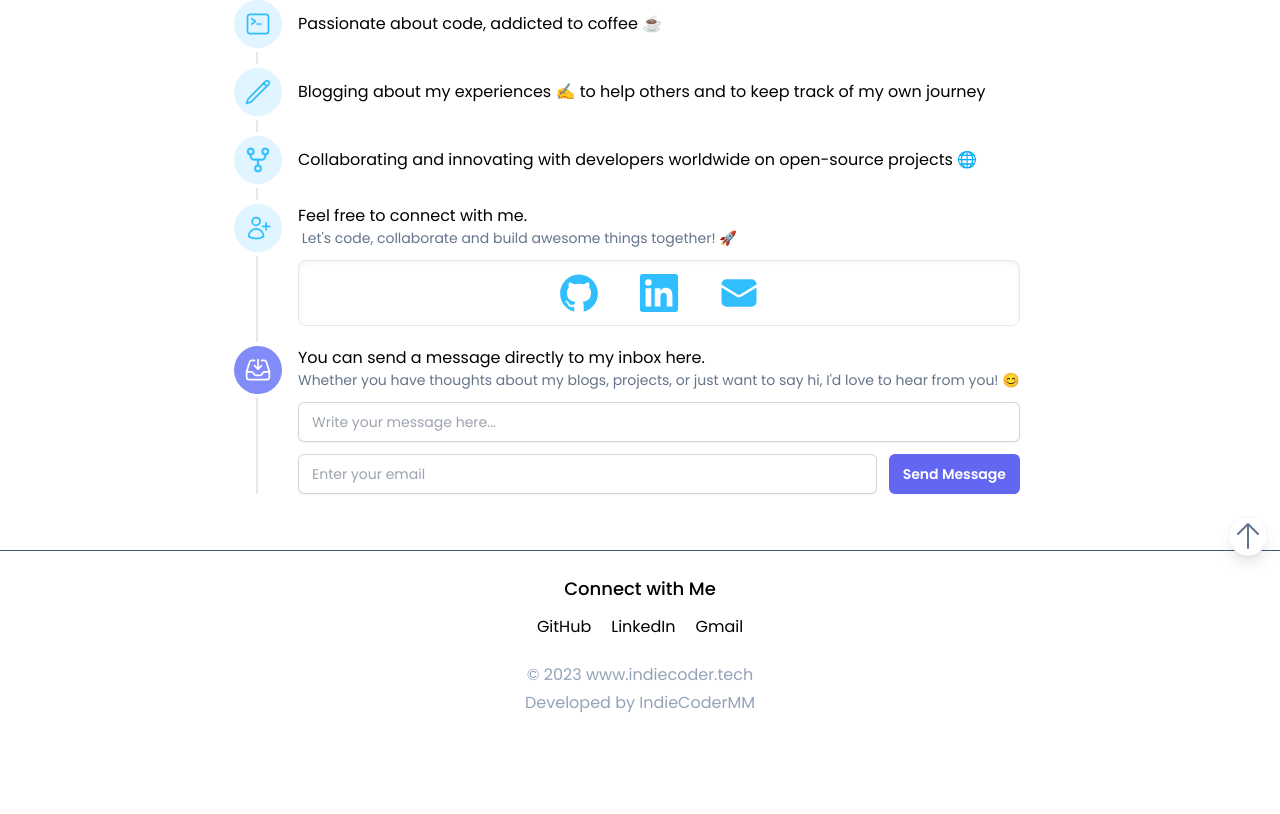
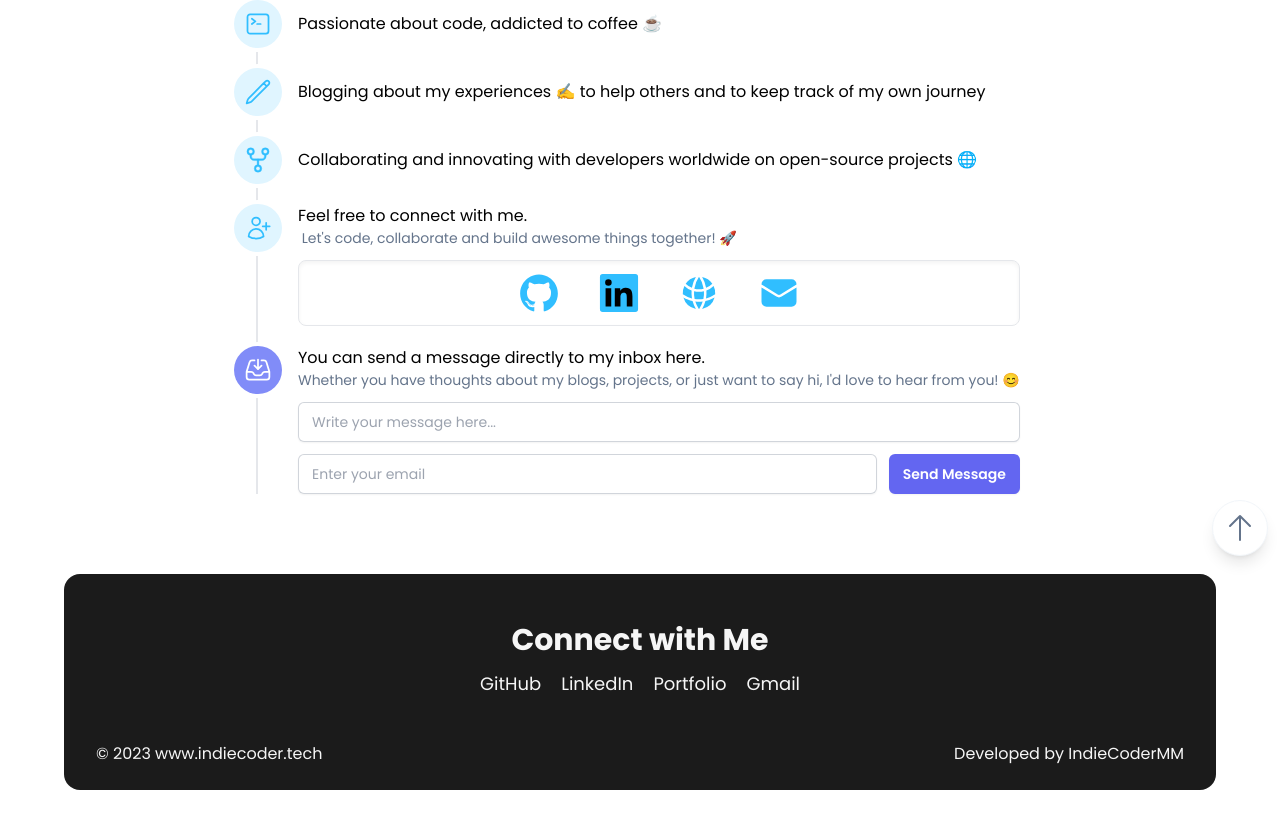
Before and after one commit to IndieCoderMM/indiecoder-blog, a Next.js app: page /about in a window 1280 px wide. Shown: the part 232-1046 px from the top of the page. Before the commit the page ends 971 px from the top, so only its background shows below. Built offline with nearby package versions, Linux system fonts and the light colour scheme; no server answers.

Commit message:
Modify feed and footer

```diff
--- a/app/globals.css
+++ b/app/globals.css
@@ -21,7 +21,7 @@ body {
 }
 
 .paddings {
-  @apply px-4 py-2 lg:px-8 lg:py-4 xl:px-12 xl:py-6;
+  @apply px-4 py-2 lg:px-8 lg:py-4 xl:px-16 xl:py-6;
 }
 
 .flexCenter {
--- a/app/page.tsx
+++ b/app/page.tsx
@@ -8,7 +8,7 @@ export default async function Home() {
   const posts = await getPosts();
 
   const postPreviews = posts
-    .slice(4)
+    .slice(4, 10)
     .map((post) => <PostPreview key={post.id} {...post} />);
 
   return (
@@ -17,7 +17,9 @@ export default async function Home() {
       <FeaturedPosts {...posts} />
       <section className="w-full px-0 py-2 lg:px-8 lg:py-16 xl:px-16">
         <h2 className="mb-8 text-2xl font-bold lg:text-4xl">Recent Posts</h2>
-        <div className="mx-auto grid w-full max-w-xl gap-4">{postPreviews}</div>
+        <div className="mx-auto grid w-full grid-cols-1 gap-4 sm:grid-cols-2 lg:grid-cols-3">
+          {postPreviews}
+        </div>
       </section>
     </>
   );
--- a/components/Footer.tsx
+++ b/components/Footer.tsx
@@ -1,25 +1,30 @@
-'use client';
+"use client";
 
-import { SocialLinks } from '@/constants';
+import { SocialLinks } from "@/constants";
 
 const Footer = () => {
   return (
-    <footer className="w-full maxContentWidth dark:bg-dark-gray mt-8 py-6 dark:text-light-gray text-center border-t border-slate-600">
-      <div>
-        <h2 className="font-medium text-lg">Connect with Me</h2>
+    <footer className="paddings mt-8 w-full ">
+      <div className="rounded-2xl bg-dark-gray px-8 py-6 text-center text-light-gray lg:pt-12">
+        <h2 className="text-lg font-bold lg:text-3xl">Connect with Me</h2>
         <ul className="flex items-center justify-center gap-5 p-3">
           {SocialLinks.map((link) => (
-            <li className="hover:underline" key={link.name}>
+            <li className="text-lg hover:underline" key={link.name}>
               <a href={link.href} target="_blank">
-                <span>{link.name}</span>
+                <span className="">{link.name}</span>
               </a>
             </li>
           ))}
         </ul>
-      </div>
-      <div className="mt-3 grid gap-1 text-slate-400">
-        <p>&copy; 2023 www.indiecoder.tech</p>
-        <p>Developed by IndieCoderMM</p>
+        <div className="mt-3 flex w-full justify-between gap-1 lg:mt-8">
+          <p>
+            &copy; 2023{" "}
+            <a href="https://www.indiecoder.tech" target="_blank">
+              <span>www.indiecoder.tech</span>
+            </a>
+          </p>
+          <p>Developed by IndieCoderMM</p>
+        </div>
       </div>
     </footer>
   );
--- a/components/PostPreview.tsx
+++ b/components/PostPreview.tsx
@@ -1,59 +1,59 @@
-import Link from 'next/link';
-import { Post } from '@/common.types';
-import Image from 'next/image';
-import formatDate from '@/utils/formatDate';
+import Link from "next/link";
+import { Post } from "@/common.types";
+import Image from "next/image";
+import formatDate from "@/utils/formatDate";
 import {
   CalendarDaysIcon,
   ArrowTopRightOnSquareIcon,
   BookOpenIcon,
   GlobeAltIcon,
-} from '@heroicons/react/24/outline';
-import calculateReadingTime from '@/utils/calculateReadingTime';
+} from "@heroicons/react/24/outline";
+import calculateReadingTime from "@/utils/calculateReadingTime";
 
 const PostPreview = (props: Post) => {
-  const iconStyle = 'w-6 h-6';
+  const iconStyle = "w-6 h-6";
   return (
-    <div className="relative shadow rounded-sm h-full transition-all duration-75 ease-in hover:shadow-lg border border-slate-300 dark:border-slate-600 overflow-hidden">
+    <div className="group relative h-full overflow-hidden rounded-xl shadow-sm transition-all duration-75 ease-in hover:shadow-xl dark:border-slate-600">
       {props.coverImage && (
-        <div className="p-1">
+        <div className="overflow-hidden rounded-t-xl">
           <Image
             src={props.coverImage.url}
             alt={`Cover of ${props.title}`}
-            sizes="100vw"
-            width={0}
-            height={0}
-            className="w-full rounded-sm"
+            sizes="(max-width: 768px) 100vw, 500px"
+            width={500}
+            height={500}
+            className="h-auto w-full rounded-sm transition-all duration-200 ease-in group-hover:scale-105"
           />
         </div>
       )}
       <section className="grid gap-2 p-3  lg:px-5">
-        <header className="font-medium text-lg text-accent-color hover:underline expandLink">
+        <header className="expandLink text-lg font-medium text-dark-gray hover:underline">
           <h3>
             <Link
               href={
                 props.externalLink ? props.externalLink : `posts/${props.slug}`
               }
-              className="hover:underline expandLink"
-              target={props.externalLink ? '_blank' : undefined}
+              className="expandLink hover:underline"
+              target={props.externalLink ? "_blank" : undefined}
             >
               {props.title}
             </Link>
             {props.externalLink && (
-              <span className="absolute top-0 right-0 bg-white dark:bg-light-brown p-1 rounded-bl-lg">
-                <ArrowTopRightOnSquareIcon className="w-7 h-7" />
+              <span className="absolute right-0 top-0 rounded-bl-lg bg-white p-1 dark:bg-light-brown">
+                <ArrowTopRightOnSquareIcon className="h-7 w-7" />
               </span>
             )}
           </h3>
         </header>
 
         <p className="text-slate-500 dark:text-slate-300">{props.excerpt}</p>
-        <ul className="flex gap-3 text-sm text-slate-500 flex-wrap">
+        <ul className="flex flex-wrap gap-3 text-sm text-slate-500">
           {props.categories?.map((category) => (
             <li key={category.slug}>#{category.slug}</li>
           ))}
         </ul>
 
-        <div className="flexBetween flex-wrap text-gray-400 text-sm mt-3">
+        <div className="flexBetween mt-3 flex-wrap text-sm text-gray-400">
           <div className="flexCenter gap-1">
             <CalendarDaysIcon
               className={iconStyle}
--- a/components/ScrollToTopButton.tsx
+++ b/components/ScrollToTopButton.tsx
@@ -1,23 +1,23 @@
-'use client';
+"use client";
 
 import {
   Variants,
   motion,
   useAnimationControls,
   useScroll,
-} from 'framer-motion';
-import { useEffect } from 'react';
-import { ArrowUpIcon } from '@heroicons/react/24/outline';
+} from "framer-motion";
+import { useEffect } from "react";
+import { ArrowUpIcon } from "@heroicons/react/24/outline";
 
-const isBrowser = () => typeof window !== 'undefined';
+const isBrowser = () => typeof window !== "undefined";
 
 const scrollToTop = () => {
   if (!isBrowser()) return;
-  window.scrollTo({ top: 0, behavior: 'smooth' });
+  window.scrollTo({ top: 0, behavior: "smooth" });
 };
 
 const ScrollToTopContainerVariants: Variants = {
-  hide: { opacity: 0, y: '100%' },
+  hide: { opacity: 0, y: "100%" },
   show: { opacity: 1, y: 0 },
   hover: { scale: 1.1 },
 };
@@ -27,24 +27,24 @@ const ScrollToTopButton = () => {
   const controls = useAnimationControls();
 
   useEffect(() => {
-    return scrollYProgress.on('change', (latestValue) => {
+    return scrollYProgress.on("change", (latestValue) => {
       if (latestValue > 0.2) {
-        controls.start('show');
+        controls.start("show");
       } else {
-        controls.start('hide');
+        controls.start("hide");
       }
     });
   });
   return (
     <motion.button
-      className="fixed bottom-3 right-3 z-50  w-10 h-10 flex items-center justify-center shadow-lg rounded-full border border-slate-100 bg-white text-slate-500 hover:bg-accent-color hover:text-white"
+      className="fixed bottom-3 right-3 z-50  flex h-10 w-10 items-center justify-center rounded-full border border-slate-100 bg-white text-slate-500 shadow-lg hover:bg-accent-color hover:text-white lg:h-14 lg:w-14"
       onClick={scrollToTop}
       variants={ScrollToTopContainerVariants}
       initial="hide"
       whileHover="hover"
       animate={controls}
     >
-      <ArrowUpIcon className="w-8 h-8" />
+      <ArrowUpIcon className="h-8 w-8" />
     </motion.button>
   );
 };
--- a/components/icons/index.tsx
+++ b/components/icons/index.tsx
@@ -61,7 +61,7 @@ export const LinkedInIcon = ({ className }: IconProps) => (
   >
     <path d="M116 3H12a8.91 8.91 0 00-9 8.8v104.42a8.91 8.91 0 009 8.78h104a8.93 8.93 0 009-8.81V11.77A8.93 8.93 0 00116 3z"></path>
     <path
-      fill="#fff"
+      fill="currentColor"
       d="M21.06 48.73h18.11V107H21.06zm9.06-29a10.5 10.5 0 11-10.5 10.49 10.5 10.5 0 0110.5-10.49M50.53 48.73h17.36v8h.24c2.42-4.58 8.32-9.41 17.13-9.41C103.6 47.28 107 59.35 107 75v32H88.89V78.65c0-6.75-.12-15.44-9.41-15.44s-10.87 7.36-10.87 15V107H50.53z"
     ></path>
   </svg>
--- a/constants/index.ts
+++ b/constants/index.ts
@@ -1,35 +1,36 @@
-import { GitHubIcon, LinkedInIcon, RepoForkedIcon } from '@/components/icons';
+import { GitHubIcon, LinkedInIcon, RepoForkedIcon } from "@/components/icons";
 import {
   CommandLineIcon,
   HeartIcon,
   PencilIcon,
-} from '@heroicons/react/24/outline';
+} from "@heroicons/react/24/outline";
 import {
   HomeIcon,
   ChatBubbleOvalLeftEllipsisIcon,
   CodeBracketSquareIcon,
   PuzzlePieceIcon,
   EnvelopeIcon,
-} from '@heroicons/react/24/solid';
+  GlobeAltIcon,
+} from "@heroicons/react/24/solid";
 
 export const NavLinks = [
-  { href: '/', text: 'Posts', key: 'posts', icon: HomeIcon },
+  { href: "/", text: "Posts", key: "posts", icon: HomeIcon },
   {
-    href: '/about',
-    text: 'About',
-    key: 'about',
+    href: "/about",
+    text: "About",
+    key: "about",
     icon: ChatBubbleOvalLeftEllipsisIcon,
   },
   {
-    href: '/projects',
-    text: 'Projects',
-    key: 'projects',
+    href: "/projects",
+    text: "Projects",
+    key: "projects",
     icon: CodeBracketSquareIcon,
   },
   {
-    href: '/solutions',
-    text: 'Solutions',
-    key: 'solutions',
+    href: "/solutions",
+    text: "Solutions",
+    key: "solutions",
     icon: PuzzlePieceIcon,
   },
 ];
@@ -39,41 +40,46 @@ export const NavLinks = [
 
 export const AboutMe = [
   {
-    key: 'intro',
+    key: "intro",
     text: "Hi there, 👋 I'm Hein Thant, a web developer from Myanmar",
     icon: HeartIcon,
   },
   {
-    key: 'headline',
-    text: 'Passionate about code, addicted to coffee ☕',
+    key: "headline",
+    text: "Passionate about code, addicted to coffee ☕",
     icon: CommandLineIcon,
   },
   {
-    key: 'blogging',
-    text: 'Blogging about my experiences ✍ to help others and to keep track of my own journey',
+    key: "blogging",
+    text: "Blogging about my experiences ✍ to help others and to keep track of my own journey",
     icon: PencilIcon,
   },
   {
-    key: 'opensource',
-    text: 'Collaborating and innovating with developers worldwide on open-source projects 🌐',
+    key: "opensource",
+    text: "Collaborating and innovating with developers worldwide on open-source projects 🌐",
     icon: RepoForkedIcon,
   },
 ];
 
 export const SocialLinks = [
   {
-    href: 'https://github.com/IndieCoderMM',
+    href: "https://github.com/IndieCoderMM",
     icon: GitHubIcon,
-    name: 'GitHub',
+    name: "GitHub",
   },
   {
-    href: 'https://www.linkedin.com/in/hthantoo/',
+    href: "https://www.linkedin.com/in/hthantoo/",
     icon: LinkedInIcon,
-    name: 'LinkedIn',
+    name: "LinkedIn",
   },
   {
-    href: 'mailto:hthant00chk@gmail.com',
+    href: "https://www.heinthantoo.me",
+    icon: GlobeAltIcon,
+    name: "Portfolio",
+  },
+  {
+    href: "mailto:hthant00chk@gmail.com",
     icon: EnvelopeIcon,
-    name: 'Gmail',
+    name: "Gmail",
   },
 ];
```
